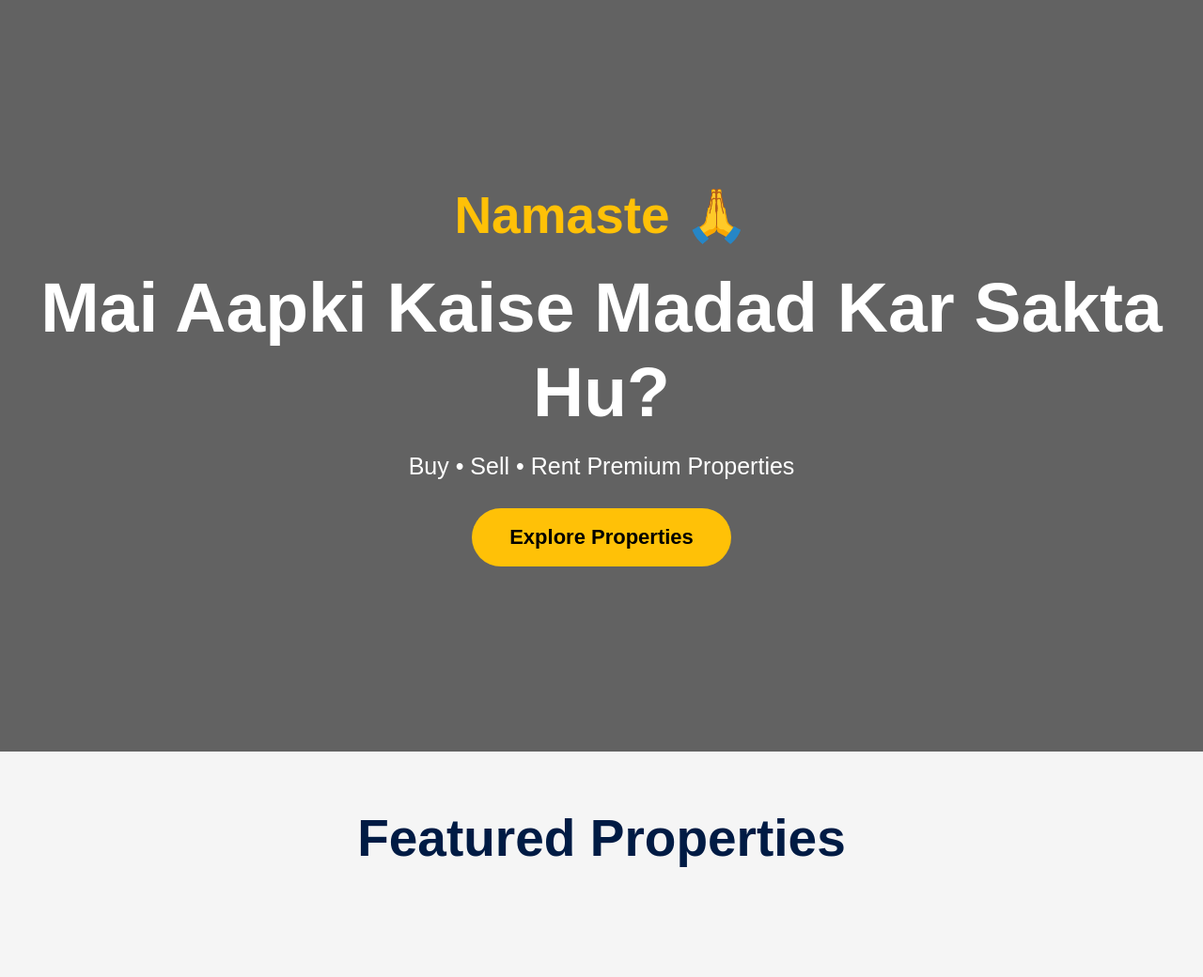
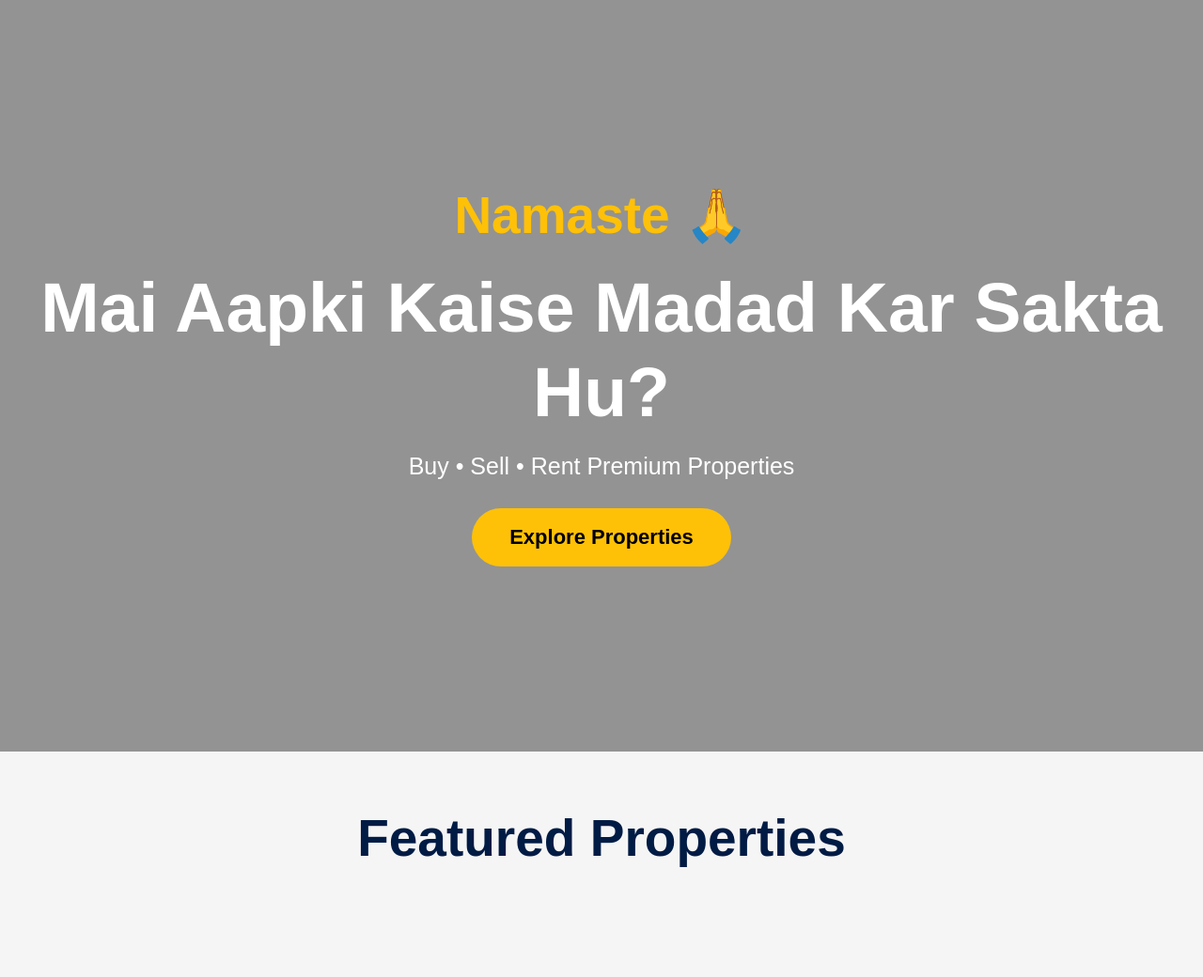
Before and after one commit to niteash-patel/property-website, a Flask app: page / in a window 1280 px wide. Shown: the part 80-1120 px from the top of the page at 94% size. Run offline with Flask 3, Linux system fonts and the light colour scheme; data that the repository does not hold is empty.

Commit message:
added background image

```diff
--- a/static/style.css
+++ b/static/style.css
@@ -61,9 +61,10 @@
     min-height:100vh;
 
     background:
-    linear-gradient(rgba(0,0,0,0.6),
-    rgba(0,0,0,0.6)),
-    url("/static/images/bg.png");
+    linear-gradient(
+    rgba(0,0,0,0.4),
+    rgba(0,0,0,0.4)),
+    url("../images/bg.png");
 
     background-size:cover;
     background-position:center;
@@ -74,8 +75,6 @@
     align-items:center;
 
     text-align:center;
-
-    padding:20px;
 }
 
 .hero-content{
```
